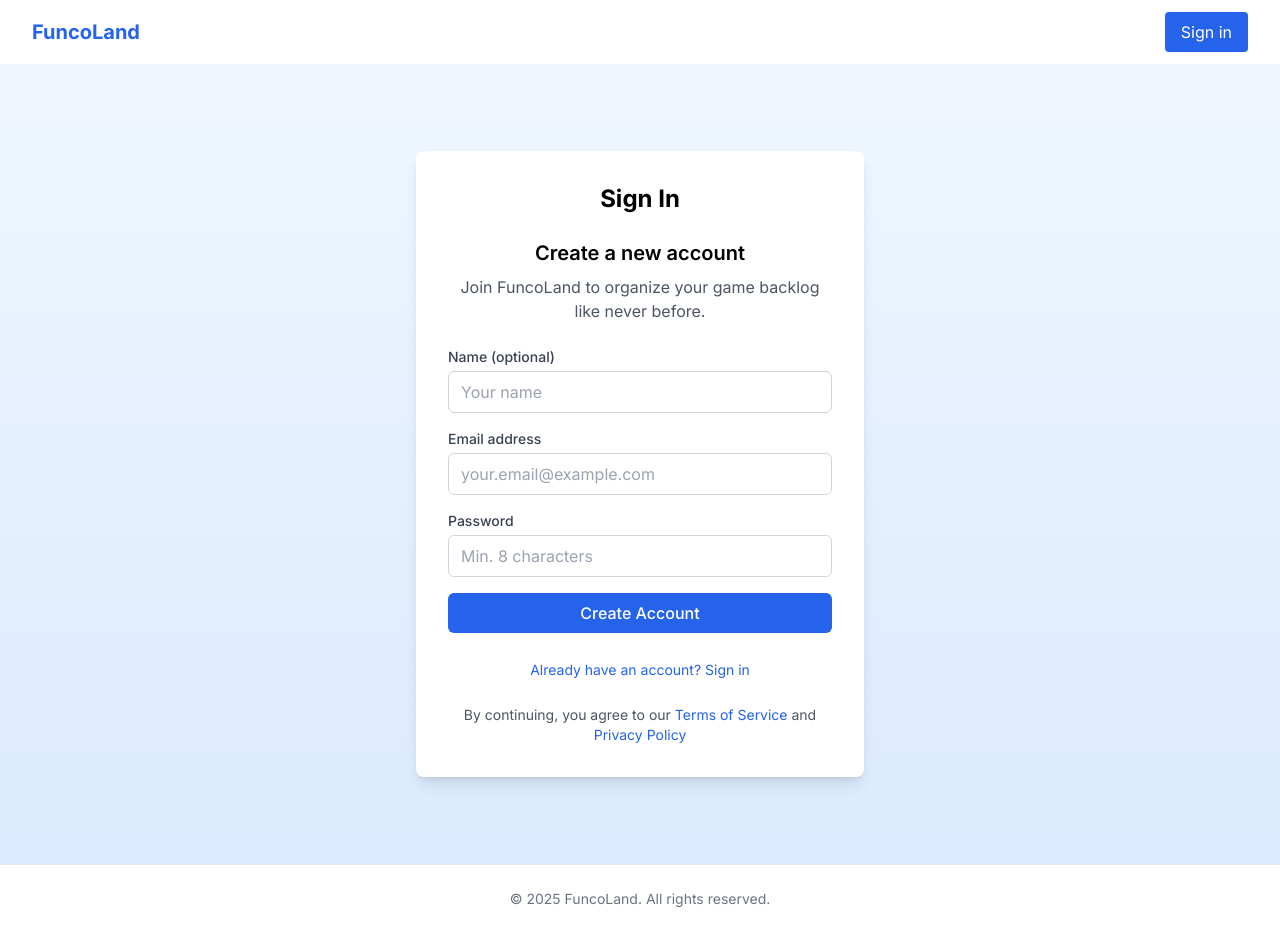
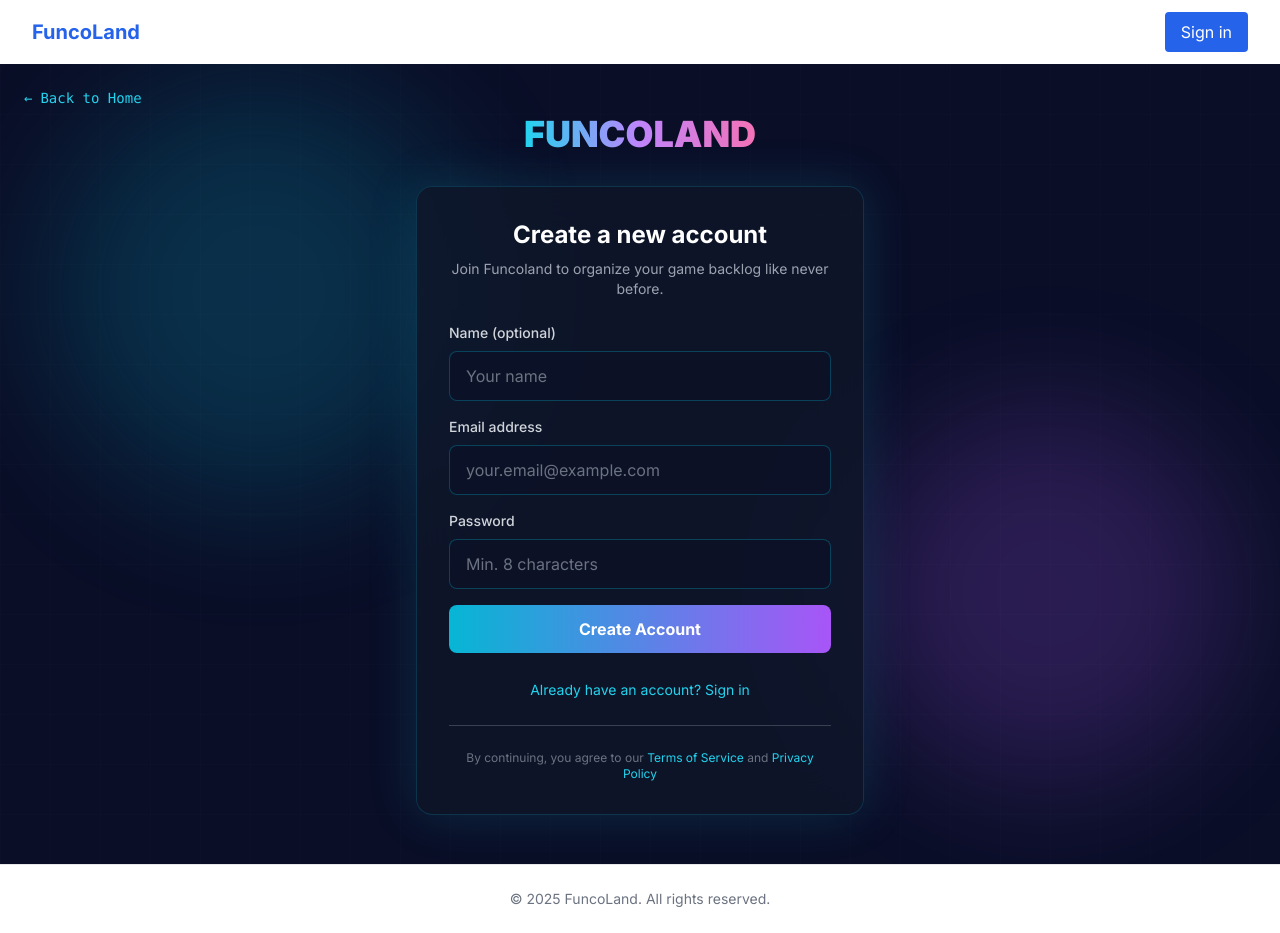
Before and after one commit to dubilla/funcoland, a Next.js app: page /signin in a window 1280 px wide. Both pictures are taken after a click on the button "Don't have an account? Sign up". Built offline with nearby package versions, Linux system fonts and the light colour scheme; no server answers.

Commit message:
Improve authentication with redirect callback and client-side session handling
Add redirect callback to auth options, convert sign-in to client-side session management, and improve UI with loading states.

```diff
--- a/src/app/signin/SignInClientComponent.js
+++ b/src/app/signin/SignInClientComponent.js
@@ -32,19 +32,19 @@ export default function SignInClientComponent() {
       if (isLogin) {
         // Login process
         console.log('Attempting login with:', email)
-        try {
-          await signIn('credentials', {
+        const result = await signIn('credentials', {
           email,
           password,
-            redirect: true,
-            callbackUrl: '/dashboard',
-            error: '/auth/error', // Explicitly set the error page
+          redirect: false,
         })
-          // We should never reach this point if redirect: true works correctly
-          console.log('No redirect occurred after signIn')
-        } catch (error) {
-          console.error('Sign in error:', error)
+
+        if (result?.error) {
           setError('Invalid email or password')
+          return
+        }
+
+        if (result?.ok) {
+          window.location.href = '/dashboard'
         }
       } else {
         // Registration process
@@ -70,19 +70,18 @@ export default function SignInClientComponent() {
         console.log('Registration successful:', data.user.email)
 
         // Auto login after successful registration
-        try {
-          await signIn('credentials', {
+        const result = await signIn('credentials', {
           email,
           password,
-            redirect: true,
-            callbackUrl: '/dashboard',
-            error: '/auth/error', // Explicitly set the error page
+          redirect: false,
         })
-          // We should never reach this point if redirect: true works correctly
-          console.log('No redirect occurred after registration signIn')
-        } catch (error) {
-          console.error('Auto-login after registration failed:', error)
+
+        if (result?.error) {
           throw new Error('Registration successful but unable to sign in automatically. Please try signing in manually.')
+        }
+
+        if (result?.ok) {
+          window.location.href = '/dashboard'
         }
       }
     } catch (err) {
@@ -96,13 +95,13 @@ export default function SignInClientComponent() {
   return (
     <div className="space-y-6">
       <div className="space-y-2 text-center">
-        <h2 className="text-xl font-semibold">
+        <h2 className="text-2xl font-bold text-white">
           {isLogin ? 'Sign in to your account' : 'Create a new account'}
         </h2>
-        <p className="text-gray-600">
+        <p className="text-gray-400 text-sm">
           {isLogin
-            ? 'Sign in to track your game backlog and manage your gaming queues.'
-            : 'Join FuncoLand to organize your game backlog like never before.'}
+            ? 'Track your game backlog and manage your gaming queues.'
+            : 'Join Funcoland to organize your game backlog like never before.'}
         </p>
       </div>
 
@@ -110,7 +109,7 @@ export default function SignInClientComponent() {
         {/* Name field - only for registration */}
         {!isLogin && (
           <div>
-            <label htmlFor="name" className="block text-sm font-medium text-gray-700 mb-1">
+            <label htmlFor="name" className="block text-sm font-medium text-gray-300 mb-2">
               Name (optional)
             </label>
             <input
@@ -119,14 +118,14 @@ export default function SignInClientComponent() {
               value={name}
               onChange={(e) => setName(e.target.value)}
               placeholder="Your name"
-              className="w-full px-3 py-2 border border-gray-300 rounded-md focus:outline-none focus:ring-2 focus:ring-blue-500"
+              className="w-full px-4 py-3 bg-[#0a0e27]/50 border border-cyan-500/30 rounded-lg text-white placeholder-gray-500 focus:outline-none focus:border-cyan-400 focus:ring-1 focus:ring-cyan-400 transition-colors"
             />
           </div>
         )}
 
         {/* Email field */}
         <div>
-          <label htmlFor="email" className="block text-sm font-medium text-gray-700 mb-1">
+          <label htmlFor="email" className="block text-sm font-medium text-gray-300 mb-2">
             Email address
           </label>
           <input
@@ -135,14 +134,14 @@ export default function SignInClientComponent() {
             value={email}
             onChange={(e) => setEmail(e.target.value)}
             placeholder="your.email@example.com"
-            className="w-full px-3 py-2 border border-gray-300 rounded-md focus:outline-none focus:ring-2 focus:ring-blue-500"
+            className="w-full px-4 py-3 bg-[#0a0e27]/50 border border-cyan-500/30 rounded-lg text-white placeholder-gray-500 focus:outline-none focus:border-cyan-400 focus:ring-1 focus:ring-cyan-400 transition-colors"
             required
           />
         </div>
 
         {/* Password field */}
         <div>
-          <label htmlFor="password" className="block text-sm font-medium text-gray-700 mb-1">
+          <label htmlFor="password" className="block text-sm font-medium text-gray-300 mb-2">
             Password
           </label>
           <input
@@ -151,13 +150,13 @@ export default function SignInClientComponent() {
             value={password}
             onChange={(e) => setPassword(e.target.value)}
             placeholder={isLogin ? '********' : 'Min. 8 characters'}
-            className="w-full px-3 py-2 border border-gray-300 rounded-md focus:outline-none focus:ring-2 focus:ring-blue-500"
+            className="w-full px-4 py-3 bg-[#0a0e27]/50 border border-cyan-500/30 rounded-lg text-white placeholder-gray-500 focus:outline-none focus:border-cyan-400 focus:ring-1 focus:ring-cyan-400 transition-colors"
             required
           />
         </div>
 
         {error && (
-          <div className="text-red-600 text-sm py-1">
+          <div className="bg-red-500/10 border border-red-500/30 text-red-400 text-sm py-3 px-4 rounded-lg">
             {error}
           </div>
         )}
@@ -165,7 +164,7 @@ export default function SignInClientComponent() {
         <button
           type="submit"
           disabled={isLoading}
-          className="w-full py-2 px-4 bg-blue-600 hover:bg-blue-700 text-white font-medium rounded-md disabled:bg-blue-400"
+          className="w-full py-3 px-4 bg-gradient-to-r from-cyan-500 to-purple-500 hover:from-cyan-400 hover:to-purple-400 text-white font-bold rounded-lg transition-all duration-200 disabled:opacity-50 disabled:cursor-not-allowed hover:shadow-[0_0_20px_rgba(34,211,238,0.3)]"
         >
           {isLoading
             ? 'Processing...'
@@ -178,7 +177,7 @@ export default function SignInClientComponent() {
       <div className="text-center">
         <button
           onClick={() => setIsLogin(!isLogin)}
-          className="text-blue-600 hover:text-blue-800 hover:underline text-sm"
+          className="text-cyan-400 hover:text-cyan-300 hover:underline text-sm transition-colors"
         >
           {isLogin
             ? "Don't have an account? Sign up"
@@ -186,14 +185,14 @@ export default function SignInClientComponent() {
         </button>
       </div>
 
-      <div className="text-center mt-6">
-        <p className="text-sm text-gray-600">
+      <div className="text-center mt-6 pt-6 border-t border-gray-700">
+        <p className="text-xs text-gray-500">
           By continuing, you agree to our{' '}
-          <Link href="/terms" className="text-blue-600 hover:underline">
+          <Link href="/terms" className="text-cyan-400 hover:text-cyan-300 hover:underline transition-colors">
             Terms of Service
           </Link>{' '}
           and{' '}
-          <Link href="/privacy" className="text-blue-600 hover:underline">
+          <Link href="/privacy" className="text-cyan-400 hover:text-cyan-300 hover:underline transition-colors">
             Privacy Policy
           </Link>
         </p>
--- a/src/app/signin/page.js
+++ b/src/app/signin/page.js
@@ -2,6 +2,7 @@ import SignInClientComponent from './SignInClientComponent'
 import { getServerSession } from 'next-auth'
 import { redirect } from 'next/navigation'
 import { authOptions } from '@/lib/auth'
+import Link from 'next/link'
 
 export default async function SignIn() {
   // Check if user is already signed in
@@ -12,11 +13,63 @@ export default async function SignIn() {
   }
 
   return (
-    <div className="min-h-screen flex flex-col items-center justify-center bg-gradient-to-b from-blue-50 to-blue-100 px-4">
-      <div className="max-w-md w-full bg-white rounded-lg shadow-lg p-8">
-        <h1 className="text-2xl font-bold text-center mb-6">Sign In</h1>
-        <SignInClientComponent />
+    <div className="min-h-screen flex flex-col items-center justify-center bg-[#0a0e27] px-4 relative overflow-hidden">
+      {/* Background elements - more subtle than homepage */}
+      <div className="absolute inset-0 opacity-20">
+        <div className="absolute top-20 left-10 w-96 h-96 bg-cyan-500 rounded-full mix-blend-multiply filter blur-3xl animate-blob"></div>
+        <div className="absolute bottom-20 right-10 w-96 h-96 bg-purple-500 rounded-full mix-blend-multiply filter blur-3xl animate-blob animation-delay-2000"></div>
       </div>
+
+      {/* Grid pattern overlay */}
+      <div className="absolute inset-0 bg-[linear-gradient(rgba(255,255,255,0.01)_1px,transparent_1px),linear-gradient(90deg,rgba(255,255,255,0.01)_1px,transparent_1px)] bg-[size:50px_50px]"></div>
+
+      {/* Back to home link */}
+      <Link
+        href="/"
+        className="absolute top-6 left-6 text-cyan-400 hover:text-cyan-300 transition-colors flex items-center gap-2 text-sm font-mono z-20"
+      >
+        <span>←</span> Back to Home
+      </Link>
+
+      <div className="max-w-md w-full relative z-10">
+        {/* Logo/Title */}
+        <div className="text-center mb-8">
+          <h1 className="text-4xl font-black mb-2">
+            <span className="bg-gradient-to-r from-cyan-400 via-purple-400 to-pink-400 text-transparent bg-clip-text">
+              FUNCOLAND
+            </span>
+          </h1>
+        </div>
+
+        {/* Auth card */}
+        <div className="bg-[#0f172a]/80 backdrop-blur-xl border border-cyan-500/20 rounded-2xl shadow-[0_0_50px_rgba(34,211,238,0.15)] p-8">
+          <SignInClientComponent />
+        </div>
+      </div>
+
+      <style dangerouslySetInnerHTML={{
+        __html: `
+          @keyframes blob {
+            0%, 100% {
+              transform: translate(0, 0) scale(1);
+            }
+            33% {
+              transform: translate(30px, -50px) scale(1.1);
+            }
+            66% {
+              transform: translate(-20px, 20px) scale(0.9);
+            }
+          }
+
+          .animate-blob {
+            animation: blob 7s infinite;
+          }
+
+          .animation-delay-2000 {
+            animation-delay: 2s;
+          }
+        `
+      }} />
     </div>
   )
 }
--- a/src/lib/auth.js
+++ b/src/lib/auth.js
@@ -69,6 +69,13 @@ export const authOptions = {
   },
   debug: process.env.NODE_ENV === 'development',
   callbacks: {
+    async redirect({ url, baseUrl }) {
+      // Allows relative callback URLs
+      if (url.startsWith("/")) return `${baseUrl}${url}`
+      // Allows callback URLs on the same origin
+      else if (new URL(url).origin === baseUrl) return url
+      return baseUrl
+    },
     async jwt({ token, user }) {
       // Initial sign in
       if (user) {
```
Lines whose indentation alone changed are shown as unchanged.
